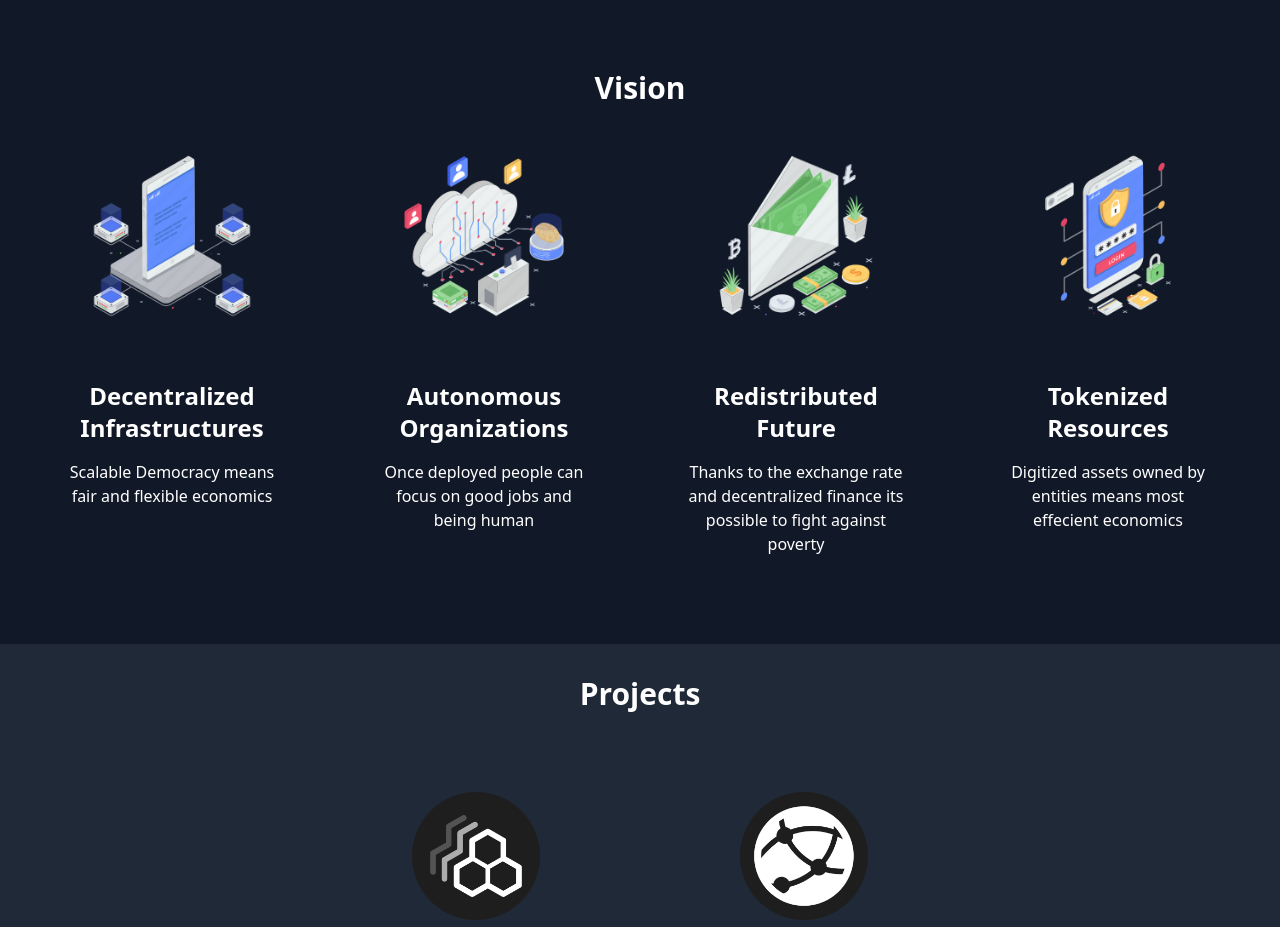
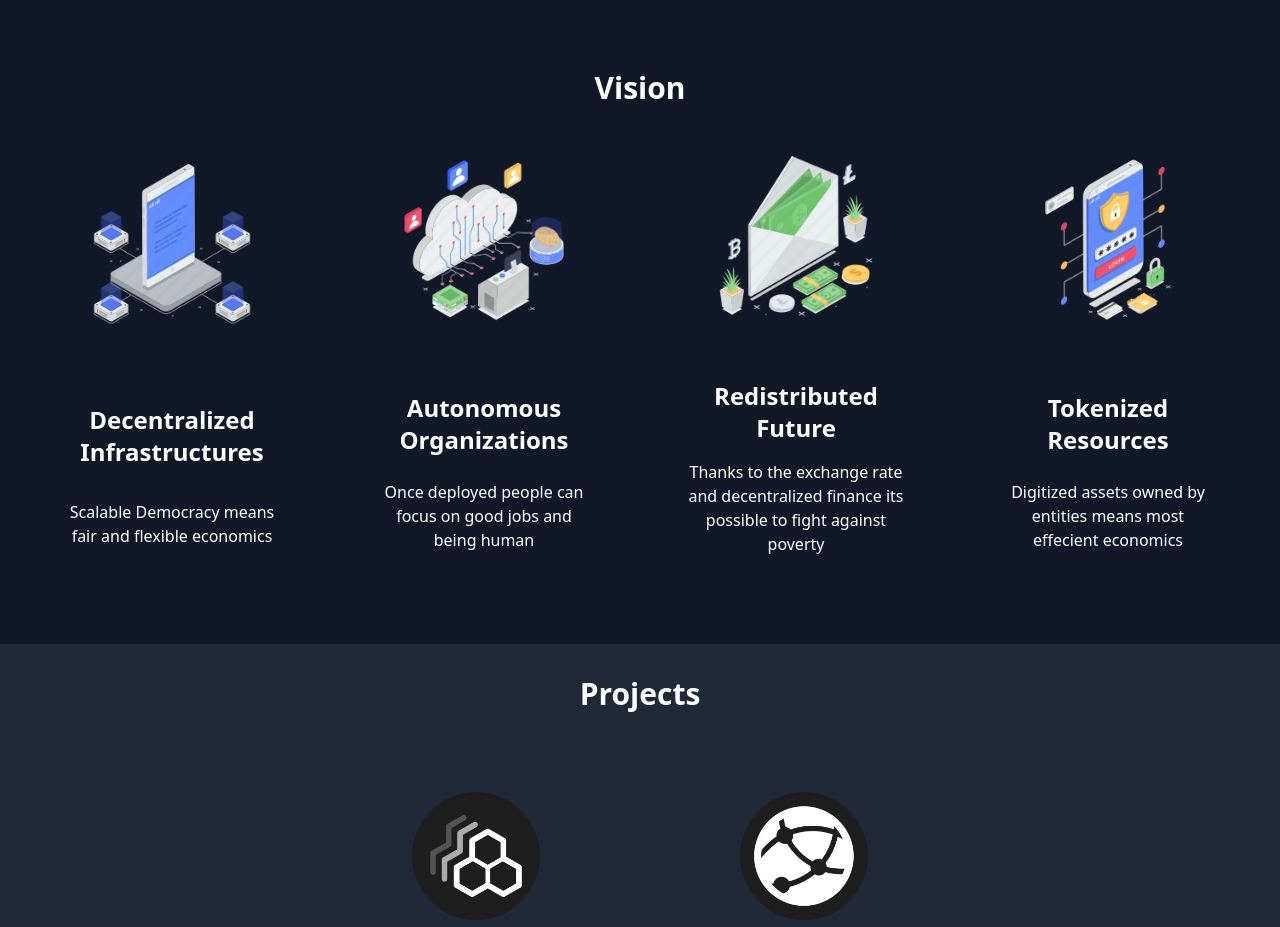
Before and after one commit to equaliser0/equaliser, a Nuxt app: page / in a window 1280 px wide. Shown: the part 1060-1987 px from the top of the page. Built offline with nearby package versions, Linux system fonts and the light colour scheme.

Commit message:
Fix Flex

```diff
--- a/components/About.vue
+++ b/components/About.vue
@@ -36,25 +36,25 @@
         </div>
         <div class="flex flex-wrap justify-around">
 
-          <div class="w-full md:w-1/5 m-2 p-4">
+          <div class="flex flex-wrap justify-around items-center w-full md:w-1/5 m-2 p-4">
             <img src="~/assets/imgs/decentralized.png" alt="">
             <h2>Decentralized Infrastructures</h2>
             <p>Scalable Democracy means fair and flexible economics</p>
           </div>
 
-          <div class="w-full md:w-1/5 m-2 p-4">
+          <div class="flex flex-wrap justify-around items-center w-full md:w-1/5 m-2 p-4">
             <img src="~/assets/imgs/organization.png" alt="">
             <h2>Autonomous Organizations</h2>
             <p>Once deployed people can focus on good jobs and being human</p>
           </div>
 
-          <div class="w-full md:w-1/5 m-2 p-4">
+          <div class="flex flex-wrap justify-around items-center w-full md:w-1/5 m-2 p-4">
             <img src="~/assets/imgs/redistributed.png" alt="">
             <h2>Redistributed Future</h2>
             <p>Thanks to the exchange rate and decentralized finance its possible to fight against poverty</p>
           </div>
 
-          <div class="w-full md:w-1/5 m-2 p-4">
+          <div class="flex flex-wrap justify-around items-center w-full md:w-1/5 m-2 p-4">
             <img src="~/assets/imgs/tokenized.png" alt="">
             <h2>Tokenized Resources</h2>
             <p>Digitized assets owned by entities means most effecient economics</p>
--- a/nuxt.config.js
+++ b/nuxt.config.js
@@ -5,6 +5,9 @@ export default {
   // Target: https://go.nuxtjs.dev/config-target
   target: 'static',
 
+  server: {
+    host: '192.168.157.73'
+  },
   // Global page headers: https://go.nuxtjs.dev/config-head
   head: {
     title: 'equaliser',
```
Also changed, not shown: 1 other file (tests, documents, lock files or other folders).
